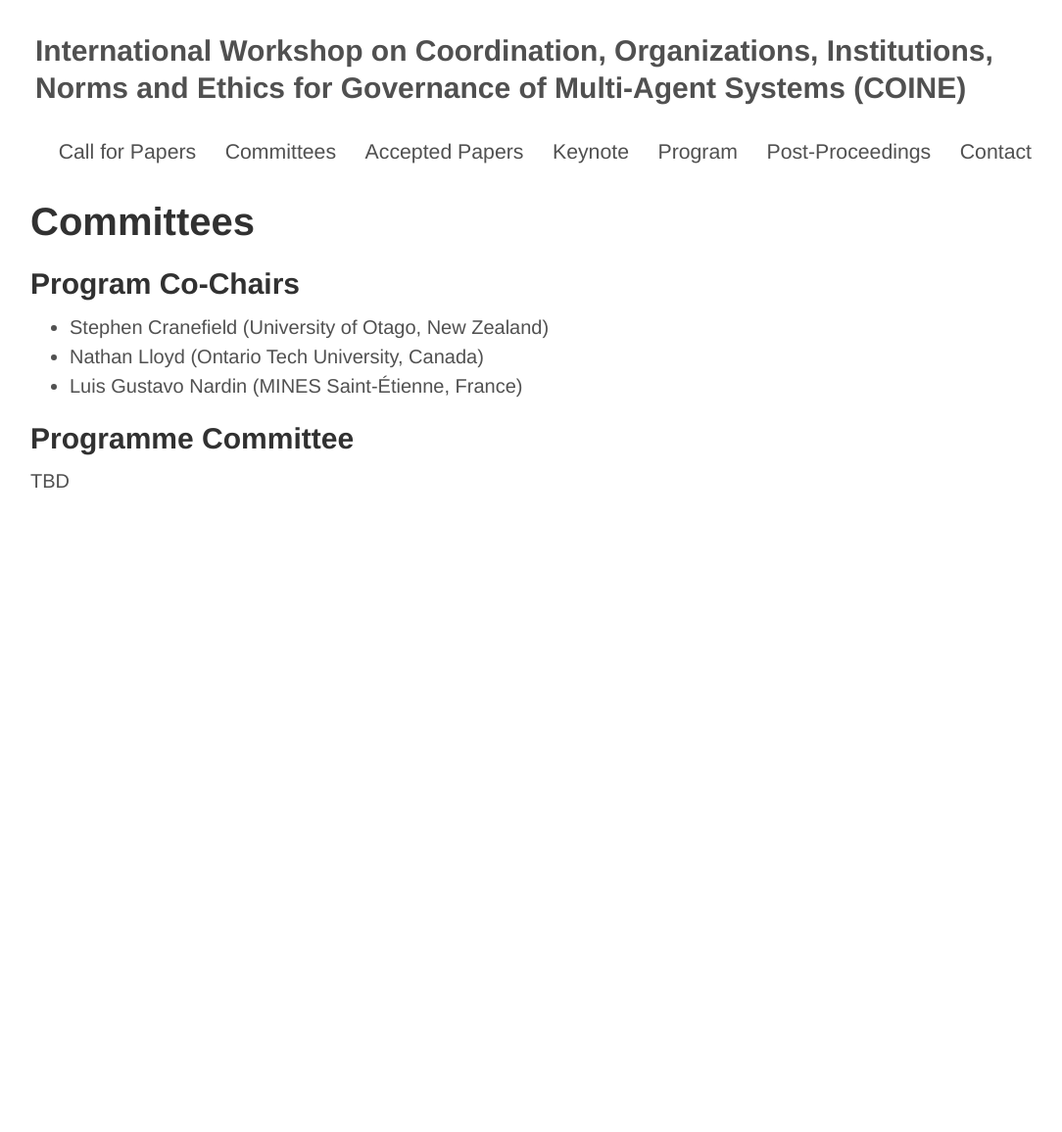
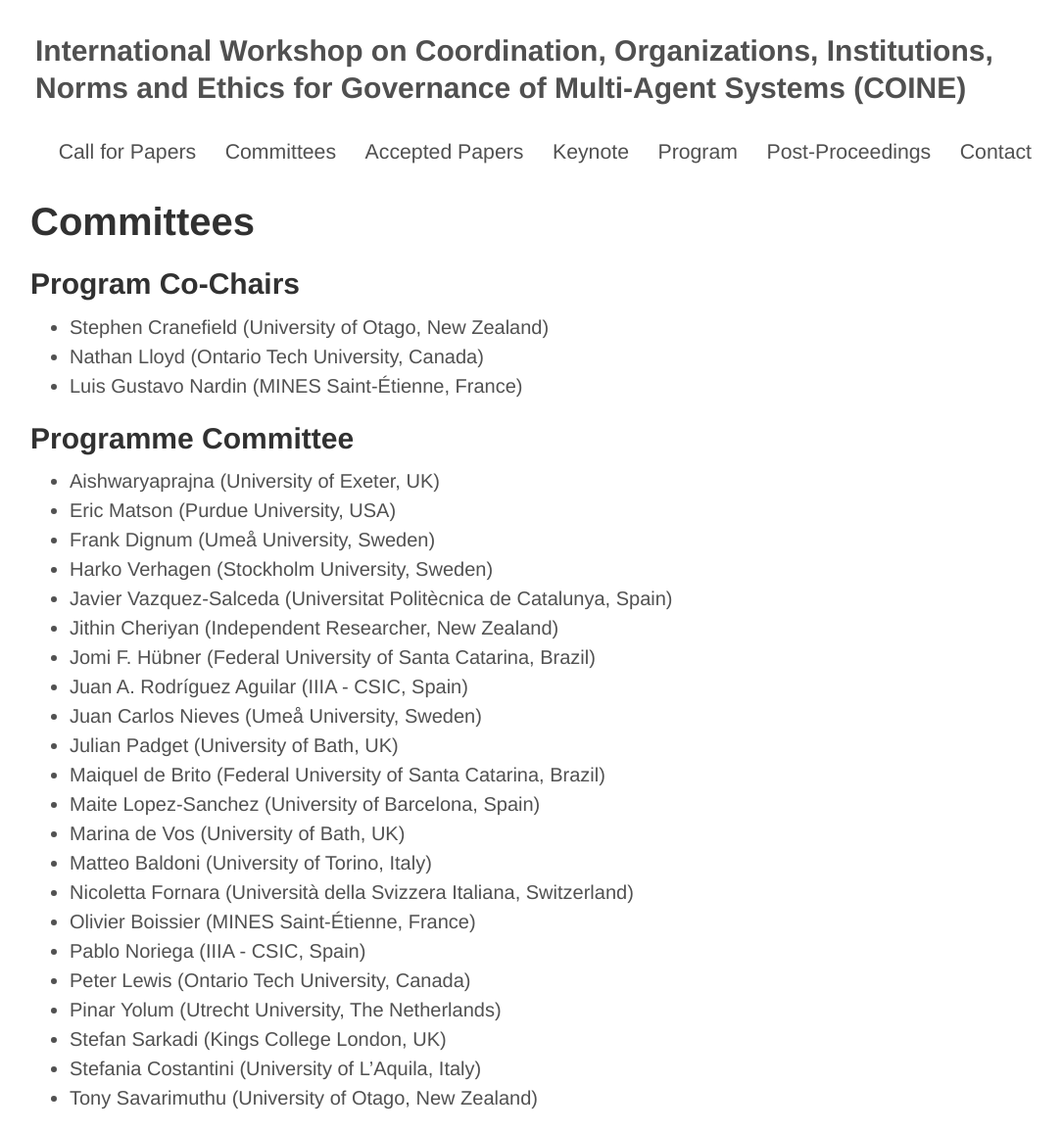
Before and after one commit to coin-workshop/coine-2024-auckland, a Jekyll site: the page built from committees.md, in a window 1280 px wide. Shown: the whole page at 98% size, without its empty margins (69-1153 px from the left). Built offline with Jekyll 4.4.1, drawn with Linux system fonts in a browser that asks for light colours; before the commit the page ends 900 px from its top, so only the background shows below that.

Commit message:
Added PC members

```diff
--- a/committees.md
+++ b/committees.md
@@ -11,4 +11,25 @@
 
 ## Programme Committee
 
-TBD
+- Aishwaryaprajna (University of Exeter, UK)
+- Eric Matson (Purdue University, USA)
+- Frank Dignum (Umeå University, Sweden)
+- Harko Verhagen (Stockholm University, Sweden)
+- Javier Vazquez-Salceda (Universitat Politècnica de Catalunya, Spain)
+- Jithin Cheriyan (Independent Researcher, New Zealand)
+- Jomi F. Hübner (Federal University of Santa Catarina, Brazil)
+- Juan A. Rodríguez Aguilar (IIIA - CSIC, Spain)
+- Juan Carlos Nieves (Umeå University, Sweden)
+- Julian Padget (University of Bath, UK)
+- Maiquel de Brito (Federal University of Santa Catarina, Brazil)
+- Maite Lopez-Sanchez (University of Barcelona, Spain)
+- Marina de Vos (University of Bath, UK)
+- Matteo Baldoni (University of Torino, Italy)
+- Nicoletta Fornara (Università della Svizzera Italiana, Switzerland)
+- Olivier Boissier (MINES Saint-Étienne, France)
+- Pablo Noriega (IIIA - CSIC, Spain)
+- Peter Lewis (Ontario Tech University, Canada)
+- Pinar Yolum (Utrecht University, The Netherlands)
+- Stefan Sarkadi (Kings College London, UK)
+- Stefania Costantini (University of L'Aquila, Italy)
+- Tony Savarimuthu (University of Otago, New Zealand)
```
